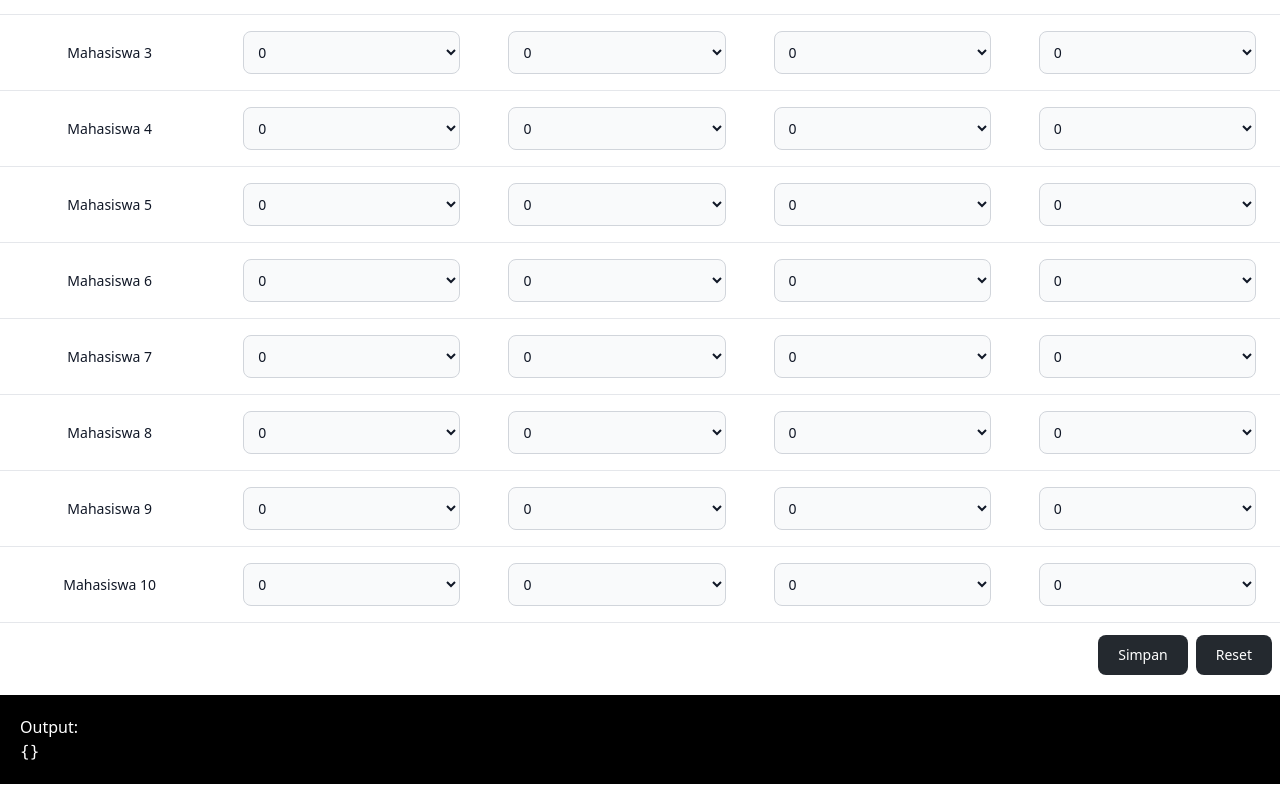
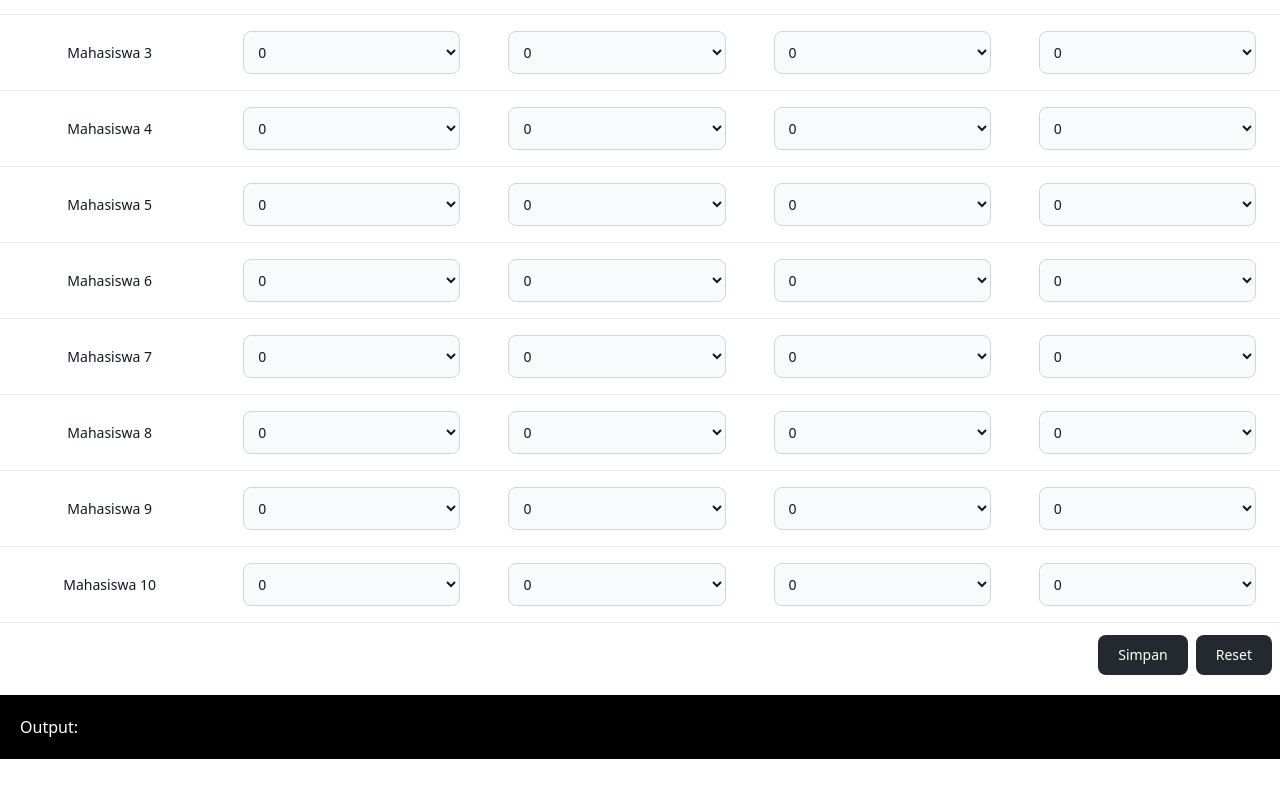
Before and after one commit to Slackluky/react-dosen-app, a React (Vite) app: page / in a window 1280 px wide. Shown: the part 193-993 px from the top of the page. After the commit the page ends 968 px from the top, so only its background shows below. Built offline with nearby package versions, Linux system fonts and the light colour scheme.

Commit message:
1 file added, 1 deleted

```diff
--- a/src/App.jsx
+++ b/src/App.tsx
@@ -34,10 +34,10 @@ function App() {
     });
   };
 
-  const [output, setOutput] = useState({});
+  const [output, setOutput] : [object, Function] = useState({});
 
   function Output() {
-    if (output.length <= 0) {
+    if (Object.keys(output).length <= 0) {
       return;
     }
     return <code>{JSON.stringify(output, null, 4)}</code>;
```
